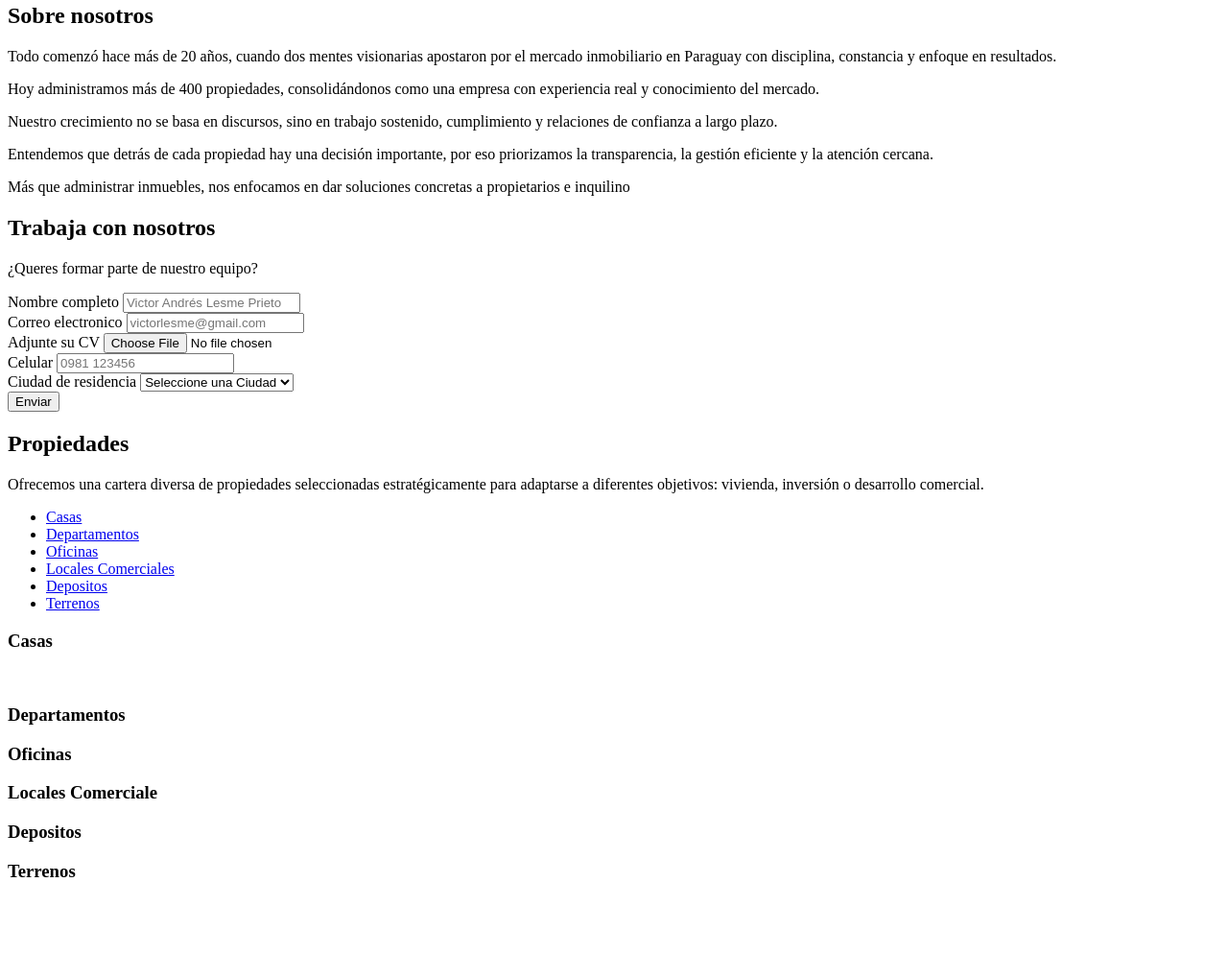
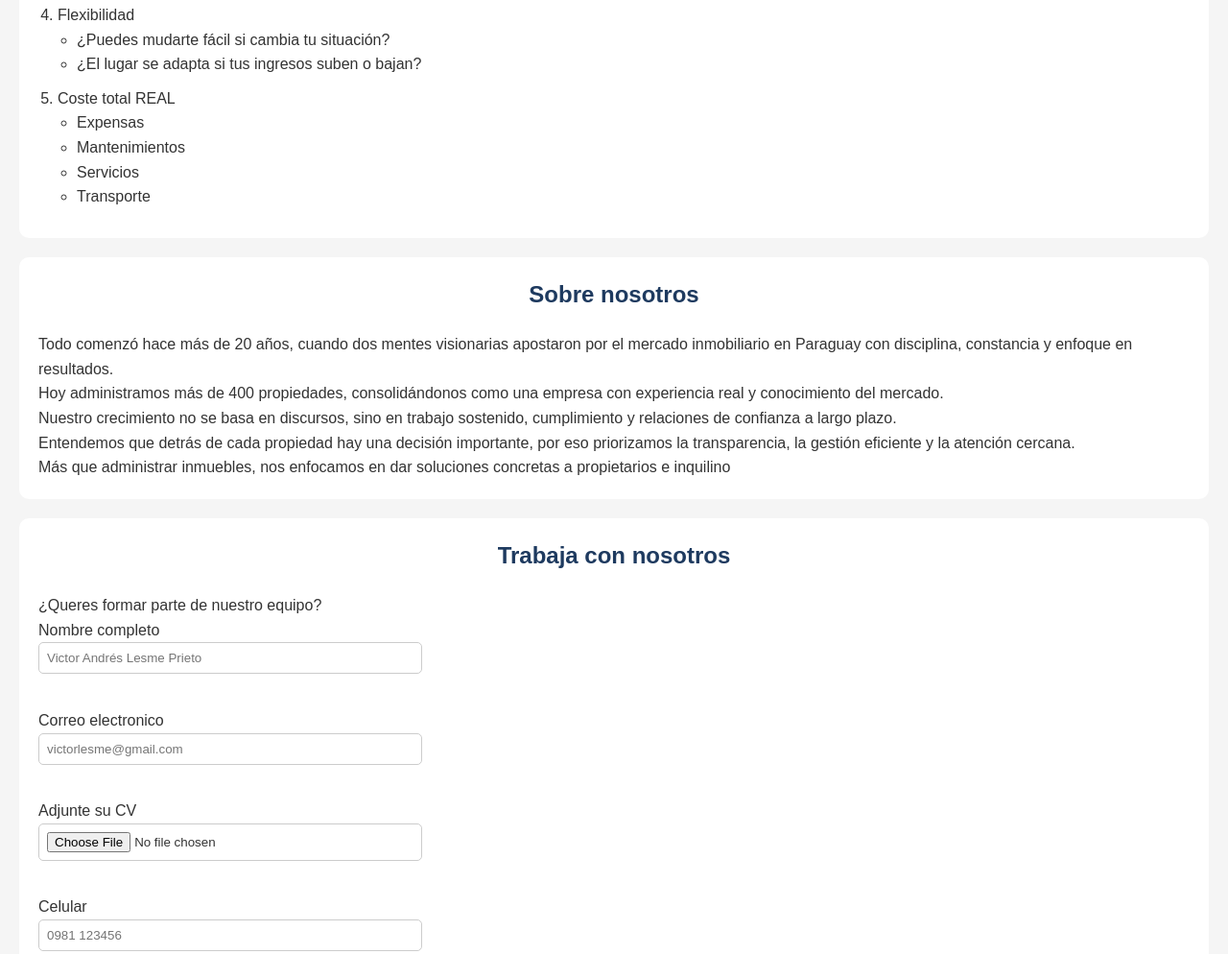
Before and after one commit to inmueblesvictor-glitch/intermer_web, a plain HTML site: page Intermer_web/index.html in a window 1280 px wide. Shown: the part 600-1594 px from the top of the page at 96% size. Before the commit the page ends 1538 px from the top, so only its background shows below. Drawn offline with Linux system fonts and the light colour scheme.

Commit message:
Update index.html

```diff
--- a/Intermer_web/index.html
+++ b/Intermer_web/index.html
@@ -1,17 +1,117 @@
 <!DOCTYPE html>
-<html lang="en">
-
-  <head>
-    <meta charset="UTF-8">
-    <title>Untitled</title>
-    <link rel="stylesheet" href="/style.css">
-  </head>
-
-  <body>
-    <!DOCTYPE html>
 <html>
 <head>
-  <title> Mi web </title>
+  <title> Intermercambios Mercantiles S.A</title>
+<style>
+  * {
+    margin: 0;
+    padding: 0;
+    box-sizing: border-box;
+    font-family: Arial, sans-serif;
+  }
+
+  body {
+    background-color: #f5f5f5;
+    color: #333;
+    line-height: 1.6;
+  }
+
+  header, nav, section {
+    padding: 20px;
+  }
+
+  h1 {
+    text-align: center;
+    background-color: #1e3a5f;
+    color: white;
+    padding: 20px;
+  }
+
+  nav {
+    background-color: #2c5282;
+  }
+
+  nav ul {
+    display: flex;
+    justify-content: center;
+    list-style: none;
+  }
+
+  nav ul li {
+    margin: 0 15px;
+  }
+
+  nav ul li a {
+    color: white;
+    text-decoration: none;
+    font-weight: bold;
+  }
+
+  nav ul li a:hover {
+    text-decoration: underline;
+  }
+
+  section {
+    background: white;
+    margin: 20px;
+    border-radius: 10px;
+    padding: 20px;
+  }
+
+  h2 {
+    text-align: center;
+    margin-bottom: 20px;
+    color: #1e3a5f;
+  }
+
+  h3 {
+    margin-top: 20px;
+    color: #2c5282;
+  }
+
+  ul {
+    margin-left: 20px;
+    margin-bottom: 10px;
+  }
+
+  ol {
+    margin-left: 20px;
+  }
+
+  form {
+    display: flex;
+    flex-direction: column;
+    max-width: 400px;
+  }
+
+  input, select {
+    margin-bottom: 10px;
+    padding: 8px;
+    border-radius: 5px;
+    border: 1px solid #ccc;
+  }
+
+  button {
+    background-color: #2c5282;
+    color: white;
+    border: none;
+    padding: 10px;
+    border-radius: 5px;
+    cursor: pointer;
+  }
+
+  button:hover {
+    background-color: #1e3a5f;
+  }
+
+  img {
+    width: 100%;
+    max-width: 400px;
+    border-radius: 10px;
+    margin: 10px 0;
+  }
+</style>
+
 </head>
 <body>
   <h1> Intermercambios Mercantiles S.A </h1>
@@ -23,8 +123,9 @@
        <li><a href = "#propiedades"> Propiedades </a></li>
      </ul>
    </nav>
-  <section id = inicio >
+  <section id = "inicio" >
     <h2> Inicio </h2>
+    <hr>
   <h3> <u> 5 tips para elegir tu nueva casa: </u></h3>
   <ol>
     <li> Ubicación </li>
@@ -57,7 +158,7 @@
       </ul>
   </ol>
   </section>
-  <section id = sobre_nosotros>
+  <section id = "sobre_nosotros">
      <h2> Sobre nosotros </h2>
   <p> Todo comenzó hace más de 20 años, cuando dos mentes visionarias apostaron por el mercado inmobiliario en Paraguay con disciplina, constancia y enfoque en resultados.</p>
 
@@ -69,21 +170,21 @@
 
 <p>Más que administrar inmuebles, nos enfocamos en dar soluciones concretas a propietarios e inquilino</p>
 </section>
-  <section id = trabaja_con_nosotros >
+  <section id = "trabaja_con_nosotros" >
   <h2> Trabaja con nosotros </h2>
   <p> ¿Queres formar parte de nuestro equipo? </p>
   <form>
     <label type = nombre_completo for = nombre_completo > Nombre completo</label>
-    <input id = nombre_completo placeholder = "Victor Andrés Lesme Prieto">
+    <input type = "text" id = nombre_completo placeholder = "Victor Andrés Lesme Prieto">
     <br>
     <label type = mail for = correo > Correo electronico </label>
-    <input id = correo placeholder = "victorlesme@gmail.com">
+    <input type = "email" id = correo placeholder = "victorlesme@gmail.com">
     <br>
     <label type = file for = cv >Adjunte su CV</label>
     <input type = file id= cv>
     <br>
     <label type = tel for = telefono> Celular </label>
-    <input id = telefono placeholder = "0981 123456">
+    <input type = "tel" id = telefono placeholder = "0981 123456">
     <br>
     <label> Ciudad de residencia </label>
     <select name="ciudad" required>
@@ -100,7 +201,7 @@
     <button type = submit> Enviar </button>
   </form>
 </section>
-  <section id = propiedades>
+  <section id = "propiedades">
     <h2> Propiedades </h2>
     <p> Ofrecemos una cartera diversa de propiedades seleccionadas estratégicamente para adaptarse a diferentes objetivos: vivienda, inversión o desarrollo comercial. </p>
     <nav>
@@ -115,18 +216,32 @@
     </nav>
   </section>
   <section>
-    <h3 id = casas > Casas </h3>
-    <img src=>
-    <h3 id = departamentos > Departamentos </h3>
-    <h3 id = oficinas > Oficinas </h3>
-    <h3 id = locales_comerciales > Locales Comerciale </h3>
-    <h3 id = depositos > Depositos </h3>
-    <h3 id = terrenos > Terrenos </h3>
+    <h3 id = "casas" > Casas </h3>
+    <section>
+        <h4> Casa de 2 habitaciones en Asunción </h4>
+    <img src = "img/casa_pariri01.jpg" alt = casa_pariri_325>
+    <p>La casa cuenta con 2 habitaciones, baño social familiar, sala/comedor integrados, cocina con mobiliario, galeria , habitación de servicio con baño, lavadero techado, amplio patio trasero y cochera para 1 vehiculo.</p>
+    <ul>
+      <li> Precio: Gs. 4.000.000 </li>
+      <li> Garantia: Gs. 6.000.000 </li>
+      <li> Ubicación: <a href = "https://maps.app.goo.gl/LkvApPW8AizXMSzq5" target = "_blank"> Pariri n°325</a></li>
+    </ul>
+     </section>
+    <section>
+    <h4> Casa de 5 habitaciones en Asunción </h4>
+    <img src = "img/casa_valois001.jpg" alt = casa_valoisrivarola_848>
+    <p>La casa cuenta con 3 habitaciones (1 suite), baño social/familiar, sala/comedor integrados, cocina con mobiliario, galeria , 2 habitaciones de servicio con baño, lavadero techado, amplio patio interno y cochera para 3 vehiculos.</p>
+    <ul>
+      <li> Precio: Gs. 4.500.000 </li>
+      <li> Garantia: Gs. 6.750.000 </li>
+      <li> Ubicación: <a href = "https://maps.app.goo.gl/bT2TvBkG4S1j56jp7" target = "_blank"> Valois Rivarola n°848 </a></li>
+    </ul>
+     </section>
+    <h3 id = "departamentos" > Departamentos </h3>
+    <h3 id = "oficinas" > Oficinas </h3>
+    <h3 id = "locales_comerciales" > Locales Comerciale </h3>
+    <h3 id = "depositos" > Depositos </h3>
+    <h3 id = "terrenos" > Terrenos </h3>
   </section>
 </body>
 </html>
-
-    <script src="/script.js"></script>
-  </body>
-
-</html>
```
